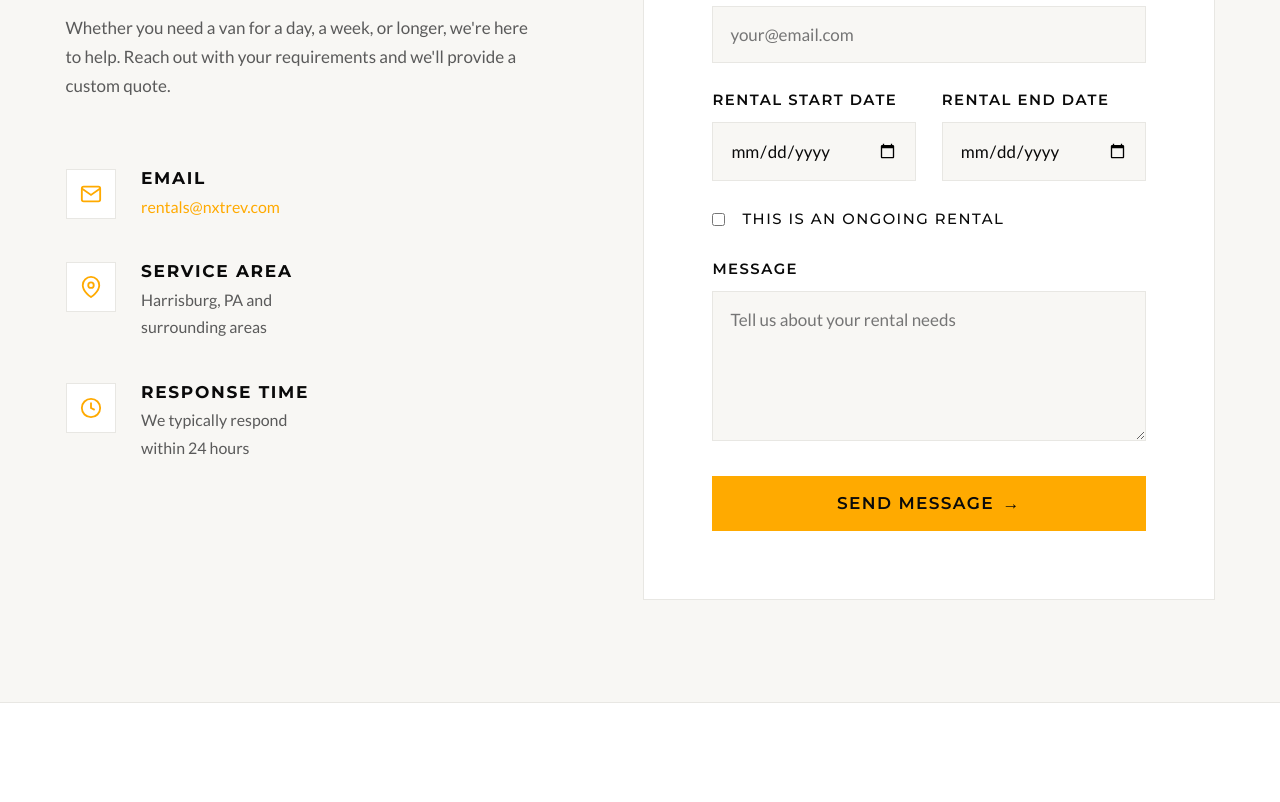
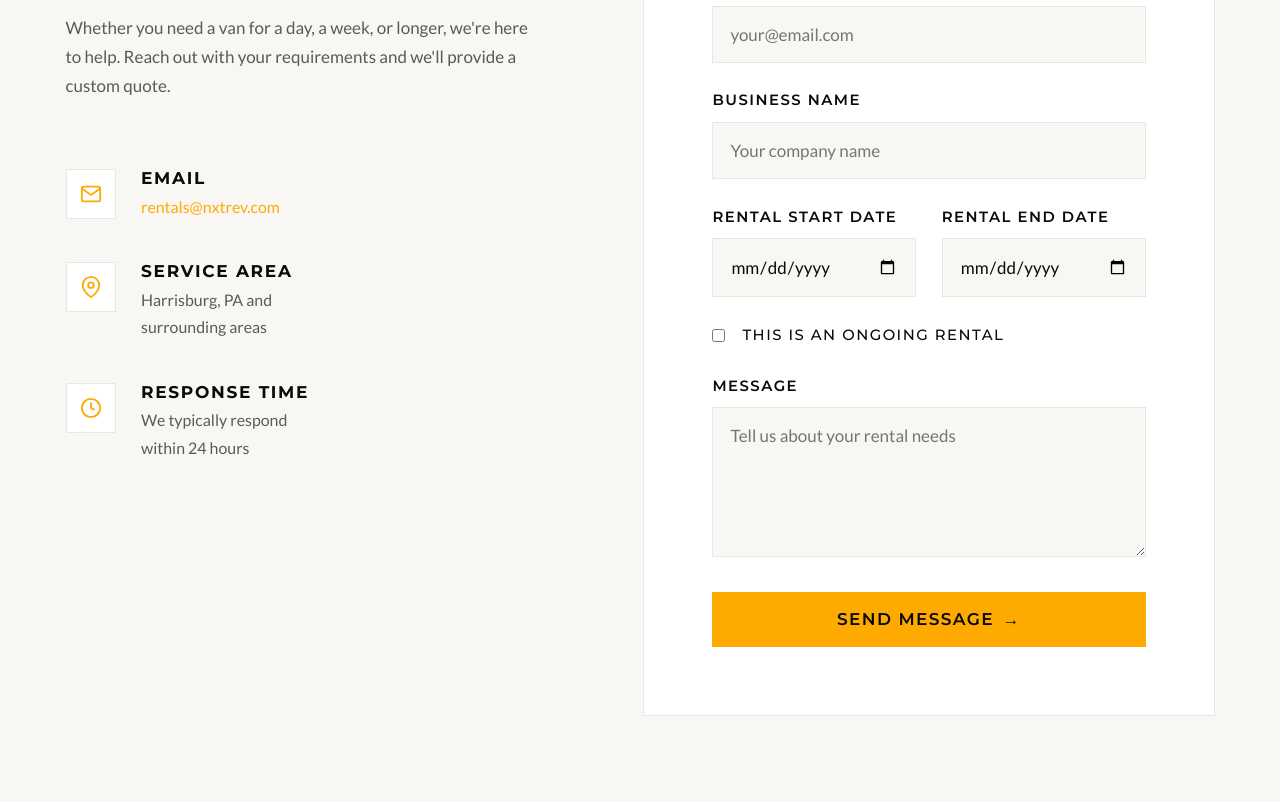
Before and after one commit to reedscott1/nextrev-rentals, a plain HTML site: page contact.html in a window 1280 px wide. Shown: the part 852-1654 px from the top of the page. Drawn offline with Linux system fonts and the light colour scheme.

Commit message:
added business name

```diff
--- a/contact.html
+++ b/contact.html
@@ -103,6 +103,11 @@
             <div class="form-group">
               <label for="email">Email</label>
               <input type="email" id="email" name="email" required placeholder="your@email.com">
+            </div>
+
+            <div class="form-group">
+              <label for="business">Business Name</label>
+              <input type="text" id="business" name="business_name" placeholder="Your company name">
             </div>
 
             <div class="form-row">
```
